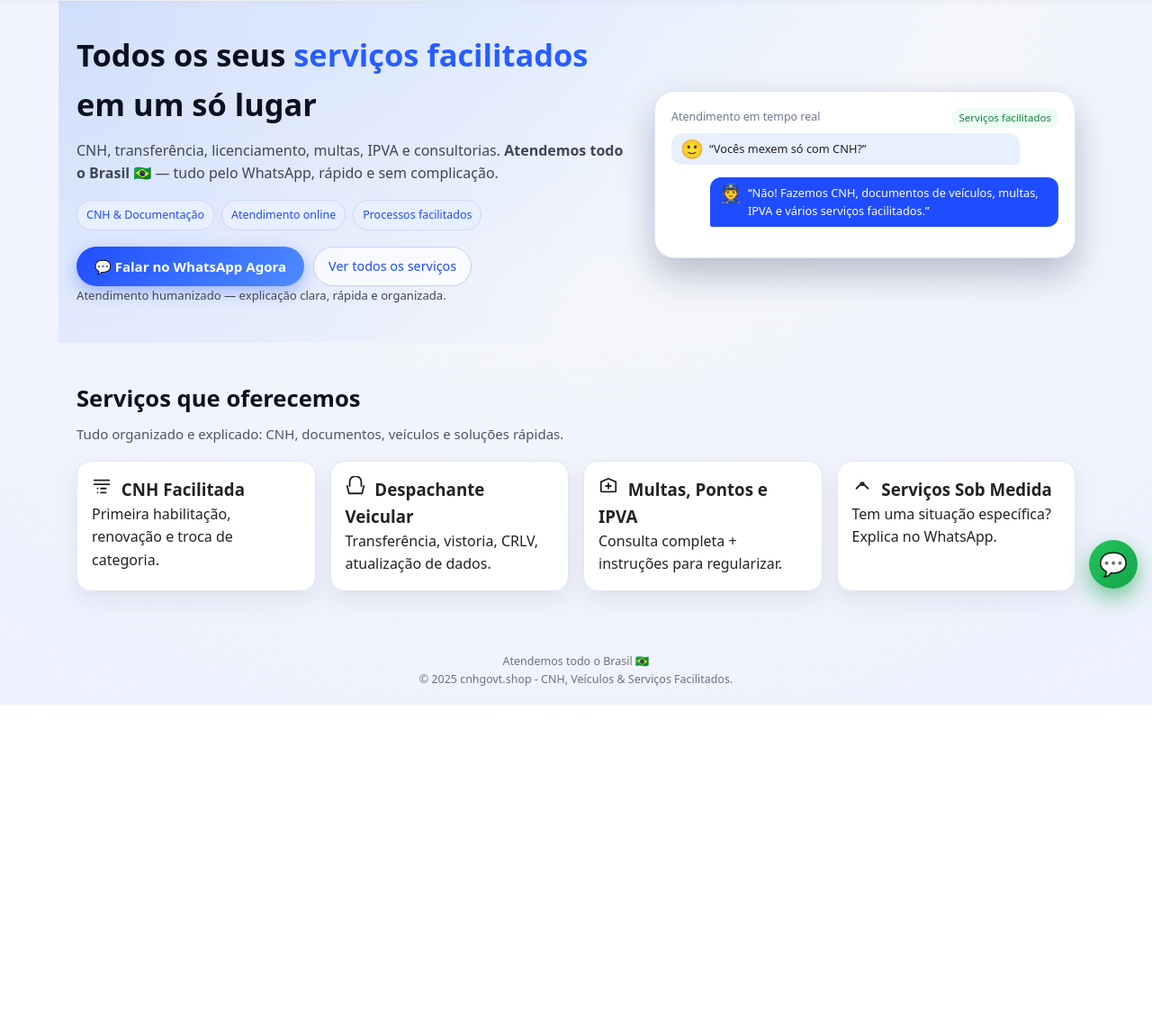
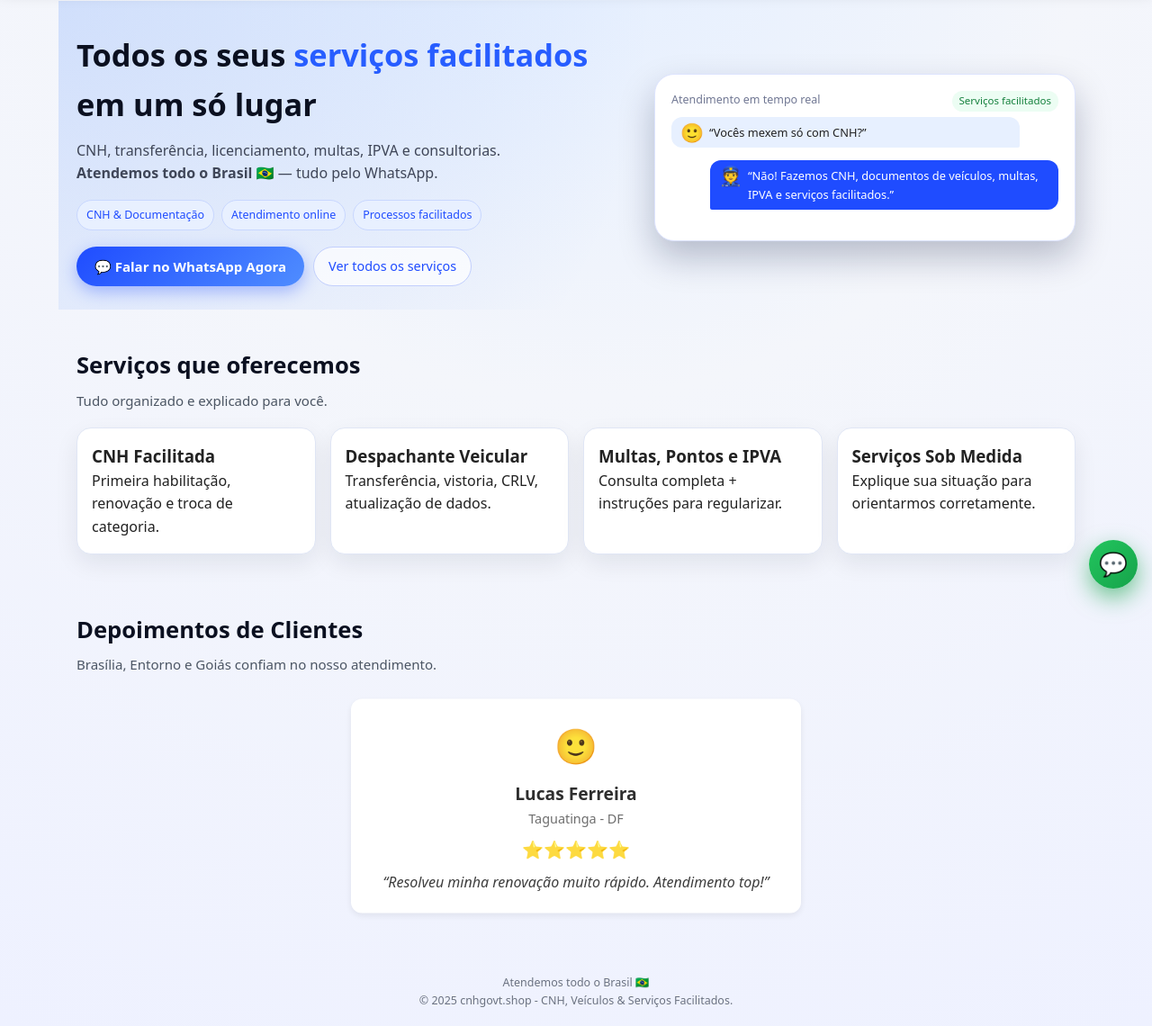
Before and after one commit to maiconbr15/cnhfacilitada, a plain HTML site: page index.html in a window 1280 px wide. Shown: the part 128-1268 px from the top of the page at 90% size. Before the commit the page ends 911 px from the top, so only its background shows below. Drawn offline with Linux system fonts and the light colour scheme.

Commit message:
Update index.html

```diff
--- a/index.html
+++ b/index.html
@@ -8,8 +8,9 @@
   <link rel="stylesheet" href="style.css">
   <link rel="icon" href="img/favicon.png" type="image/png">
 
-  <!-- Estilos extras só para o chat -->
+  <!-- Estilos extras só para o chat e depoimentos -->
   <style>
+    /* CHAT */
     .chat-bubbles {
       position: relative;
       display: flex;
@@ -28,8 +29,8 @@
 
     .bubble-avatar {
       font-size: 1.3rem;
+      flex-shrink: 0;
       line-height: 1;
-      flex-shrink: 0;
     }
 
     .bubble-text {
@@ -39,6 +40,51 @@
     .bubble-typing {
       font-size: 0.8rem;
       opacity: 0.8;
+      font-style: italic;
+    }
+
+    /* DEPOIMENTOS */
+    .depoimento-box {
+      margin-top: 25px;
+      background: #fff;
+      padding: 22px;
+      border-radius: 12px;
+      box-shadow: 0 3px 8px rgba(0,0,0,0.08);
+      text-align: center;
+      max-width: 500px;
+      margin-left: auto;
+      margin-right: auto;
+      opacity: 0;
+      transform: translateY(8px);
+      transition: opacity .5s ease, transform .5s ease;
+    }
+
+    .depo-avatar {
+      font-size: 2.4rem;
+      margin-bottom: 8px;
+    }
+
+    .depo-nome {
+      font-weight: bold;
+      font-size: 1.2rem;
+    }
+
+    .depo-cidade {
+      color: #666;
+      font-size: 0.9rem;
+      margin-bottom: 8px;
+    }
+
+    .depo-estrelas {
+      font-size: 1.2rem;
+      color: #f0c400;
+      margin-bottom: 10px;
+    }
+
+    .depo-texto {
+      font-size: 1rem;
+      line-height: 1.4rem;
+      color: #333;
       font-style: italic;
     }
   </style>
@@ -80,8 +126,8 @@
     <div>
       <h1>Todos os seus <span>serviços facilitados</span> em um só lugar</h1>
       <p>
-        CNH, transferência, licenciamento, multas, IPVA e consultorias.
-        <strong>Atendemos todo o Brasil 🇧🇷</strong> — tudo pelo WhatsApp, rápido e sem complicação.
+        CNH, transferência, licenciamento, multas, IPVA e consultorias.<br>
+        <strong>Atendemos todo o Brasil 🇧🇷</strong> — tudo pelo WhatsApp.
       </p>
 
       <div class="hero-badges">
@@ -92,20 +138,16 @@
 
       <div class="hero-buttons">
         <a class="btn-primary" target="_blank"
-           href="https://wa.me/5561998721896?text=Ol%C3%A1%2C%20quero%20ajuda%20com%20um%20servi%C3%A7o%20facilitado.">
+           href="https://wa.me/5561998721896?text=Olá, quero ajuda com um serviço facilitado.">
           💬 Falar no WhatsApp Agora
         </a>
         <a class="btn-outline" href="servicos.html">
           Ver todos os serviços
         </a>
       </div>
-
-      <p class="hero-small">
-        Atendimento humanizado — explicação clara, rápida e organizada.
-      </p>
     </div>
 
-    <!-- CHAT EM TEMPO REAL FAKE -->
+    <!-- CHAT ANIMADO -->
     <div class="hero-box">
       <div class="hero-box-header">
         <span>Atendimento em tempo real</span>
@@ -125,66 +167,54 @@
     </div>
   </section>
 
-  <!-- SERVIÇOS COM ÍCONES -->
+  <!-- SERVIÇOS -->
   <section class="container">
     <h2 class="section-title">Serviços que oferecemos</h2>
-    <p class="section-subtitle">
-      Tudo organizado e explicado: CNH, documentos, veículos e soluções rápidas.
-    </p>
+    <p class="section-subtitle">Tudo organizado e explicado para você.</p>
 
     <div class="cards">
 
       <div class="card">
-        <h3>
-          <svg xmlns="http://www.w3.org/2000/svg" style="width:22px;margin-right:6px" fill="none" viewBox="0 0 24 24" stroke="currentColor">
-            <path stroke-linecap="round" stroke-linejoin="round" stroke-width="2"
-              d="M3 5h18M3 10h18M7 15h.01M11 15h6M7 20h.01M11 20h6" />
-          </svg>
-          CNH Facilitada
-        </h3>
+        <h3>CNH Facilitada</h3>
         <p>Primeira habilitação, renovação e troca de categoria.</p>
       </div>
 
       <div class="card">
-        <h3>
-          <svg xmlns="http://www.w3.org/2000/svg" style="width:22px;margin-right:6px" fill="none" viewBox="0 0 24 24" stroke="currentColor">
-            <path stroke-linecap="round" stroke-linejoin="round" stroke-width="2"
-              d="M2 12l2 9h16l2-9M5 12V7a7 7 0 0114 0v5" />
-          </svg>
-          Despachante Veicular
-        </h3>
+        <h3>Despachante Veicular</h3>
         <p>Transferência, vistoria, CRLV, atualização de dados.</p>
       </div>
 
       <div class="card">
-        <h3>
-          <svg xmlns="http://www.w3.org/2000/svg" style="width:22px;margin-right:6px" fill="none" viewBox="0 0 24 24" stroke="currentColor">
-            <path stroke-linecap="round" stroke-linejoin="round" stroke-width="2"
-              d="M9 12h6m-3-3v6m8 4H4a1 1 0 01-1-1V7l9-4 9 4v11a1 1 0 01-1 1z" />
-          </svg>
-          Multas, Pontos e IPVA
-        </h3>
+        <h3>Multas, Pontos e IPVA</h3>
         <p>Consulta completa + instruções para regularizar.</p>
       </div>
 
       <div class="card">
-        <h3>
-          <svg xmlns="http://www.w3.org/2000/svg" style="width:22px;margin-right:6px" fill="none" viewBox="0 0 24 24" stroke="currentColor">
-            <path stroke-linecap="round" stroke-linejoin="round" stroke-width="2"
-              d="M12 8c-1.105 0-2 .672-2 1.5S10.895 11 12 11s2 .672 2-1.5S13.105 8 12 8zM5 15l7-7 7 7" />
-          </svg>
-          Serviços Sob Medida
-        </h3>
-        <p>Tem uma situação específica? Explica no WhatsApp.</p>
+        <h3>Serviços Sob Medida</h3>
+        <p>Explique sua situação para orientarmos corretamente.</p>
       </div>
 
     </div>
   </section>
 
+  <!-- DEPOIMENTOS -->
+  <section class="container">
+    <h2 class="section-title">Depoimentos de Clientes</h2>
+    <p class="section-subtitle">Brasília, Entorno e Goiás confiam no nosso atendimento.</p>
+
+    <div id="depoimento-box" class="depoimento-box">
+      <div class="depo-avatar">🙂</div>
+      <div class="depo-nome">Carregando...</div>
+      <div class="depo-cidade">...</div>
+      <div class="depo-estrelas">⭐⭐⭐⭐⭐</div>
+      <div class="depo-texto">...</div>
+    </div>
+  </section>
+
 </main>
 
-<!-- Botão WhatsApp -->
-<a href="https://wa.me/5561998721896?text=Ol%C3%A1%2C%20quero%20informações%20sobre%20um%20servi%C3%A7o%20facilitado."
+<!-- BOTÃO WHATSAPP -->
+<a href="https://wa.me/5561998721896?text=Olá, preciso de ajuda."
    class="whats-float" target="_blank">💬</a>
 
 <footer>
@@ -192,43 +222,23 @@
   © <span id="ano"></span> cnhgovt.shop - CNH, Veículos & Serviços Facilitados.
 </footer>
 
-<!-- SOM DE NOTIFICAÇÃO -->
+<!-- SOM -->
 <audio id="notify-sound" preload="auto">
-  <!-- Depois você coloca um arquivo em sounds/notify.mp3 e usa assim: src="sounds/notify.mp3" -->
   <source src="sounds/notify.mp3" type="audio/mpeg">
 </audio>
 
 <!-- SCRIPT FINAL -->
 <script>
-  // ano no rodapé
   document.getElementById("ano").textContent = new Date().getFullYear();
 
-  // lista de perguntas e respostas aleatórias (sem HTML pra digitação funcionar)
+  /* CHAT ANIMADO */
   const qaPairs = [
-    {
-      q: "Vocês mexem só com CNH?",
-      a: "Não! Fazemos CNH, documentos de veículos, multas, IPVA e vários serviços facilitados."
-    },
-    {
-      q: "Consigo resolver quase tudo pelo WhatsApp?",
-      a: "Sim! Grande parte é online. Onde a lei exige presença, a gente te orienta direitinho."
-    },
-    {
-      q: "Atendem só Brasília e Entorno?",
-      a: "Não, atendemos clientes em todo o Brasil com atendimento 100% online."
-    },
-    {
-      q: "Vocês são do DETRAN?",
-      a: "Não. Somos atendimento facilitado, ajudando você a seguir o caminho certo nos órgãos oficiais."
-    },
-    {
-      q: "Dá para consultar multas e pontos da CNH?",
-      a: "Dá sim. Fazemos consulta completa e explicamos cada detalhe da sua situação."
-    },
-    {
-      q: "Tô com documento atrasado, tem como organizar?",
-      a: "Tem. Você manda os dados e montamos o passo a passo para regularizar."
-    }
+    { q: "Vocês mexem só com CNH?", a: "Não! Fazemos CNH, documentos de veículos, multas, IPVA e serviços facilitados." },
+    { q: "Consigo resolver tudo pelo WhatsApp?", a: "Sim! Onde a lei exige presença, te orientamos passo a passo." },
+    { q: "Atendem só DF e Goiás?", a: "Não! Atendemos todo o Brasil com atendimento 100% online." },
+    { q: "Vocês são DETRAN?", a: "Não. Somos atendimento facilitado, ajudando você no caminho correto." },
+    { q: "Dá pra consultar multas e pontos?", a: "Sim! Fazemos consulta completa explicando tudo certinho." },
+    { q: "Documento atrasado resolve?", a: "Resolve sim! Montamos o passo a passo pra organizar tudo." }
   ];
 
   let qaIndex = 0;
@@ -236,13 +246,10 @@
 
   function playNotification() {
     const audio = document.getElementById("notify-sound");
-    if (!audio) return;
     try {
       audio.currentTime = 0;
       audio.play().catch(() => {});
-    } catch (e) {
-      // ignora erro de autoplay
-    }
+    } catch (e) {}
   }
 
   function typeText(element, text, callback) {
@@ -269,38 +276,66 @@
   }
 
   function atualizarChat() {
-    const perguntaBubble = document.getElementById("bubble-pergunta");
-    const respostaBubble = document.getElementById("bubble-resposta");
-    if (!perguntaBubble || !respostaBubble) return;
+    const pBubble = document.getElementById("bubble-pergunta");
+    const rBubble = document.getElementById("bubble-resposta");
 
-    const perguntaTextEl = perguntaBubble.querySelector(".bubble-text");
-    const respostaTextEl = respostaBubble.querySelector(".bubble-text");
+    const pText = pBubble.querySelector(".bubble-text");
+    const rText = rBubble.querySelector(".bubble-text");
 
     const pair = qaPairs[qaIndex];
 
-    // pergunta aparece direto
-    perguntaTextEl.textContent = "“" + pair.q + "”";
+    pText.textContent = "“" + pair.q + "”";
 
-    // anima bolhas
-    animateBubble(perguntaBubble);
-    animateBubble(respostaBubble);
+    animateBubble(pBubble);
+    animateBubble(rBubble);
 
-    // mostra "digitando..."
-    respostaTextEl.innerHTML = '<span class="bubble-typing">Atendente está digitando...</span>';
+    rText.innerHTML = '<span class="bubble-typing">Atendente digitando...</span>';
 
-    // após pequeno delay, começa a digitação + som
     setTimeout(() => {
       playNotification();
-      typeText(respostaTextEl, pair.a);
+      typeText(rText, pair.a);
     }, 800);
 
     qaIndex = (qaIndex + 1) % qaPairs.length;
   }
 
-  // primeira exibição
   atualizarChat();
-  // troca a cada 7 segundos
   setInterval(atualizarChat, 7000);
+
+  /* DEPOIMENTOS */
+  const depoimentos = [
+    { avatar: "🙂", nome: "Lucas Ferreira", cidade: "Taguatinga - DF", texto: "Resolveu minha renovação muito rápido. Atendimento top!" },
+    { avatar: "😊", nome: "Maria Santos", cidade: "Águas Lindas - GO", texto: "Transferência do carro sem dor de cabeça. Explicação perfeita!" },
+    { avatar: "😀", nome: "Rafael Almeida", cidade: "Ceilândia - DF", texto: "Eu tava perdido com pontos na CNH, me ajudaram demais." },
+    { avatar: "🙂", nome: "Juliana Rocha", cidade: "Gama - DF", texto: "Muito rápido. Atendimento direto e sem enrolação." },
+    { avatar: "😄", nome: "Pedro Carvalho", cidade: "Luziânia - GO", texto: "Meu documento atrasado há anos, resolveram tudo certinho." },
+    { avatar: "😁", nome: "Ana Paula", cidade: "Valparaíso - GO", texto: "Melhor atendimento. Explicação clara e paciente." }
+  ];
+
+  let dIndex = 0;
+
+  function mostrarDepoimento() {
+    const box = document.getElementById("depoimento-box");
+
+    box.style.opacity = "0";
+    box.style.transform = "translateY(8px)";
+
+    setTimeout(() => {
+      const d = depoimentos[dIndex];
+      box.querySelector(".depo-avatar").textContent = d.avatar;
+      box.querySelector(".depo-nome").textContent = d.nome;
+      box.querySelector(".depo-cidade").textContent = d.cidade;
+      box.querySelector(".depo-texto").textContent = "“" + d.texto + "”";
+
+      box.style.opacity = "1";
+      box.style.transform = "translateY(0)";
+
+      dIndex = (dIndex + 1) % depoimentos.length;
+    }, 300);
+  }
+
+  mostrarDepoimento();
+  setInterval(mostrarDepoimento, 5000);
 </script>
 
 </body>
```
